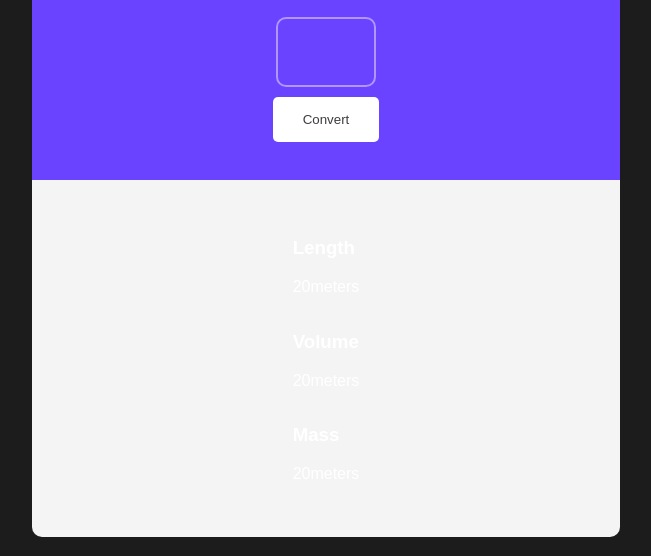
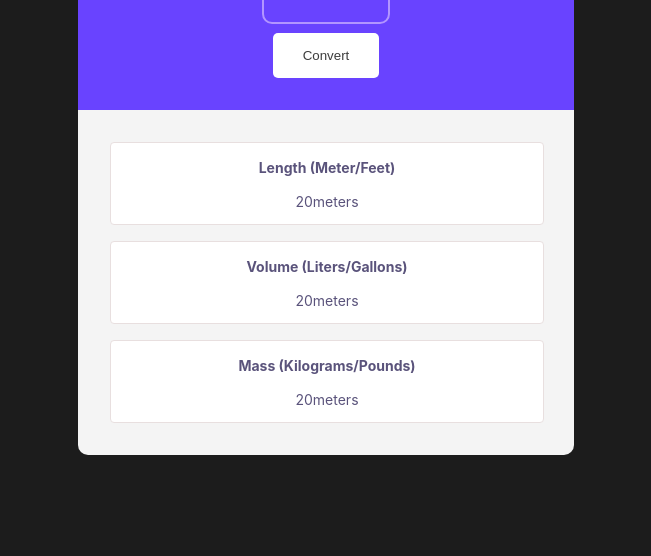
Before and after one commit to DeepCodeRz/MerticMaster, a plain HTML site: page index.html in a window 1280 px wide. Shown: the part 244-800 px from the top of the page, without its empty margins (314-965 px from the left). Drawn offline with Linux system fonts and the light colour scheme.

Commit message:
0.1final update
style update,
js update

```diff
--- a/index.html
+++ b/index.html
@@ -9,21 +9,23 @@
     <div class="inputContainer">
         <h1>Metric/Imperial Unit Conversion</h1>
         <input id="input" type="text">
-        <button>Convert</button>
+        <button id="convertBtn">Convert</button>
     </div>
     <div class="outputContainer">
         <div class="outputCard">
-            <h3>Length</h3>
-            <p>20meters</p>
+            <h3>Length (Meter/Feet)</h3>
+            <p class="output">20meters</p>
         </div>
         <div class="outputCard">
-            <h3>Volume</h3>
-            <p>20meters</p>
+            <h3>Volume (Liters/Gallons)</h3>
+            <p class="output">20meters</p>
         </div>
         <div class="outputCard">
-            <h3>Mass</h3>
-            <p>20meters</p>
+            <h3>Mass (Kilograms/Pounds)</h3>
+            <p class="output">20meters</p>
         </div>
     </div>
+
+    <script src="index.js"></script>
 </body>
 </html>
--- /dev/null
+++ b/index.js
@@ -0,0 +1,27 @@
+class Measure {
+    constructor(quantity) {
+        this.quantity = quantity;
+    }
+
+    calculateMulti = (value = 0) => Math.round((this.quantity * value) * 1000) / 1000;
+    calculateDivide = (value = 0) => Math.round((this.quantity / value) * 1000) / 1000;
+}
+
+const convertBtn = document.getElementById("convertBtn");
+
+convertBtn.addEventListener("click", () => {
+    const convertQuantity = document.getElementById("input").value;
+    const measure = new Measure(convertQuantity);
+    const values = [3.281, 0.264, 2.204]
+    let results = []
+
+    for (value of values) {
+        results.push(measure.calculateMulti(value))
+        results.push(measure.calculateDivide(value))
+    }
+
+    const outputs = document.getElementsByClassName("output");
+    outputs[0].innerText = `${measure.quantity} meters = ${results[0]} feet | ${measure.quantity} feet = ${results[1]} meters`;
+    outputs[1].innerText = `${measure.quantity} liters = ${results[2]} gallons | ${measure.quantity} gallons = ${results[3]} liters`;
+    outputs[2].innerText = `${measure.quantity} kilos = ${results[4]} pounds | ${measure.quantity} pounds = ${results[5]} kilos`;
+})
--- a/style.css
+++ b/style.css
@@ -1,5 +1,5 @@
 body{
-    font-family: Arial, Helvetica, sans-serif;
+    font-family: Inter, sans-serif;
     margin: 0px;
     padding: 0px;
     display: flex;
@@ -16,26 +16,35 @@ body{
     flex-wrap: wrap;
     justify-content: center;
     align-items: center;
-    width: 40%;
+    width: 27rem;
     background-color: #6943FF;
     color: white;
-    margin-top: 10%;
-    padding: 3%;
+    margin-top: 2rem;
+    padding: 2rem;
     border-radius: 10px 10px 0px 0px;
 }
 
 h1 {
+    font-size: 28px;
     margin-top: 5%;
 }
 
 input {
     margin-top: 2%;
-    width: 18%;
+    padding: 0.5rem;
+    width: 25%;
     height: 40%;
-    padding-top: 50px;
     background-color: #6943FF;
     border: #B295FF 2px solid;
     border-radius: 10px;
+    font-size: 58px;
+    font-weight: 800;
+    color: white;
+    text-align: center;
+}
+
+input:focus {
+    outline: none;
 }
 
 button {
@@ -46,6 +55,12 @@ button {
     color: #3D3D3D;
     border: none;
     border-radius: 5px;
+    transition: 0.2s;
+
+}
+
+button:hover {
+    background-color: #dedede;
 }
 
 .outputContainer {
@@ -54,9 +69,42 @@ button {
     flex-wrap: wrap;
     justify-content: center;
     align-items: center;
-    width: 40%;
+    width: 27rem;
     background-color: #F4F4F4;
     color: white;
-    padding: 3%;
+    padding: 2rem;
     border-radius: 0px 0px 10px 10px;
 }
+
+.outputCard {
+    display: flex;
+    flex-direction: column;
+    justify-content: center;
+    align-items: center;
+    width: 100%;
+    margin-top: 1rem;
+    background-color: #FFFFFF;
+    color: #5A537B;
+    border: #e8dfdf 1px solid;
+    border-radius: 4px;
+    cursor: pointer;
+    transition: 0.2s;
+}
+
+.outputCard:hover {
+    scale: 103%;
+}
+
+.outputContainer div:first-child {
+    margin-top: 0;
+}
+
+.outputContainer h3{
+    margin-top: 1rem;
+    font-size: 14px;
+}
+
+.outputContainer p{
+    margin-top: 0.2rem;
+    font-size: 14px;
+}
```
